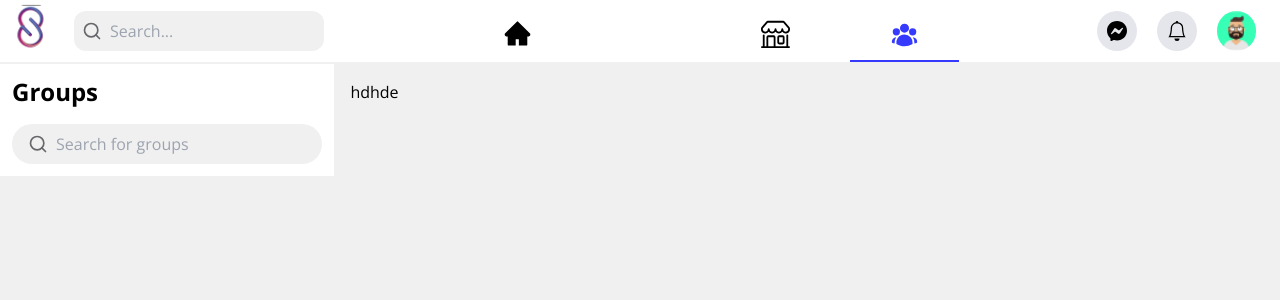
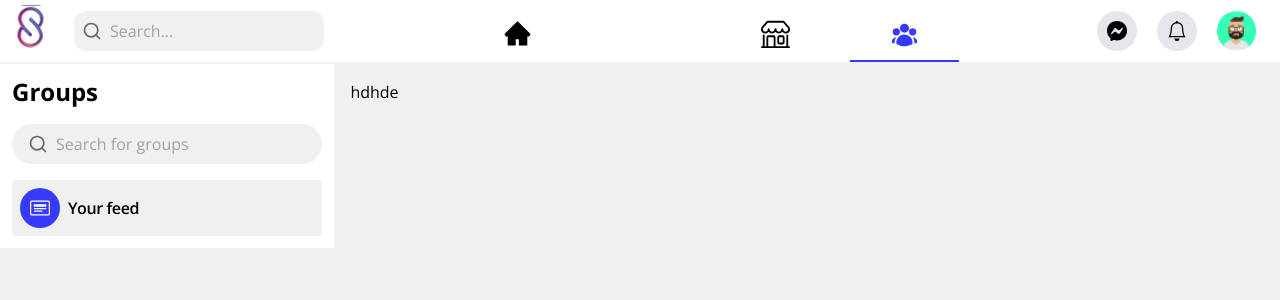
Before and after one commit to asiughuslyvesterobus/social_app, a Next.js app in the folder client/: page /groups/feed in a window 1280 px wide. Shown: the top 300 px of the page. Built offline with nearby package versions, Linux system fonts and the light colour scheme; some icons are missing.

Commit message:
working on some updates

```diff
--- a/client/pages/groups/feed/index.tsx
+++ b/client/pages/groups/feed/index.tsx
@@ -1,4 +1,6 @@
 import MainLayout from "@/layout/MainLayout";
+import Link from "next/link";
+import { BsCardHeading } from "react-icons/bs";
 import { FiSearch } from "react-icons/fi";
 
 const GroupPage = () => {
@@ -23,6 +25,19 @@ const GroupPage = () => {
                 <p>No recent searches</p>
               </div>
             </div>
+            <div className="flex flex-col items-start w-full">
+              <Link
+                href="/groups/feed"
+                className="flex items-center justify-start w-full gap-2 bg-bodybg py-2 px-2 rounded transition-all"
+              >
+                <span className="text-white w-10 h-10 bg-primary rounded-full flex items-center justify-center">
+                  <BsCardHeading size={20} />
+                </span>
+                <span className="text-base font-semibold text-black tracking-tight">
+                  Your feed
+                </span>
+              </Link>
+            </div>
           </div>
         </div>
         <div className="lg:flex-grow w-full h-screen overflow-y-auto scrollbar-hide p-4 flex flex-col items-start justify-start gap-4 pb-24">
```
